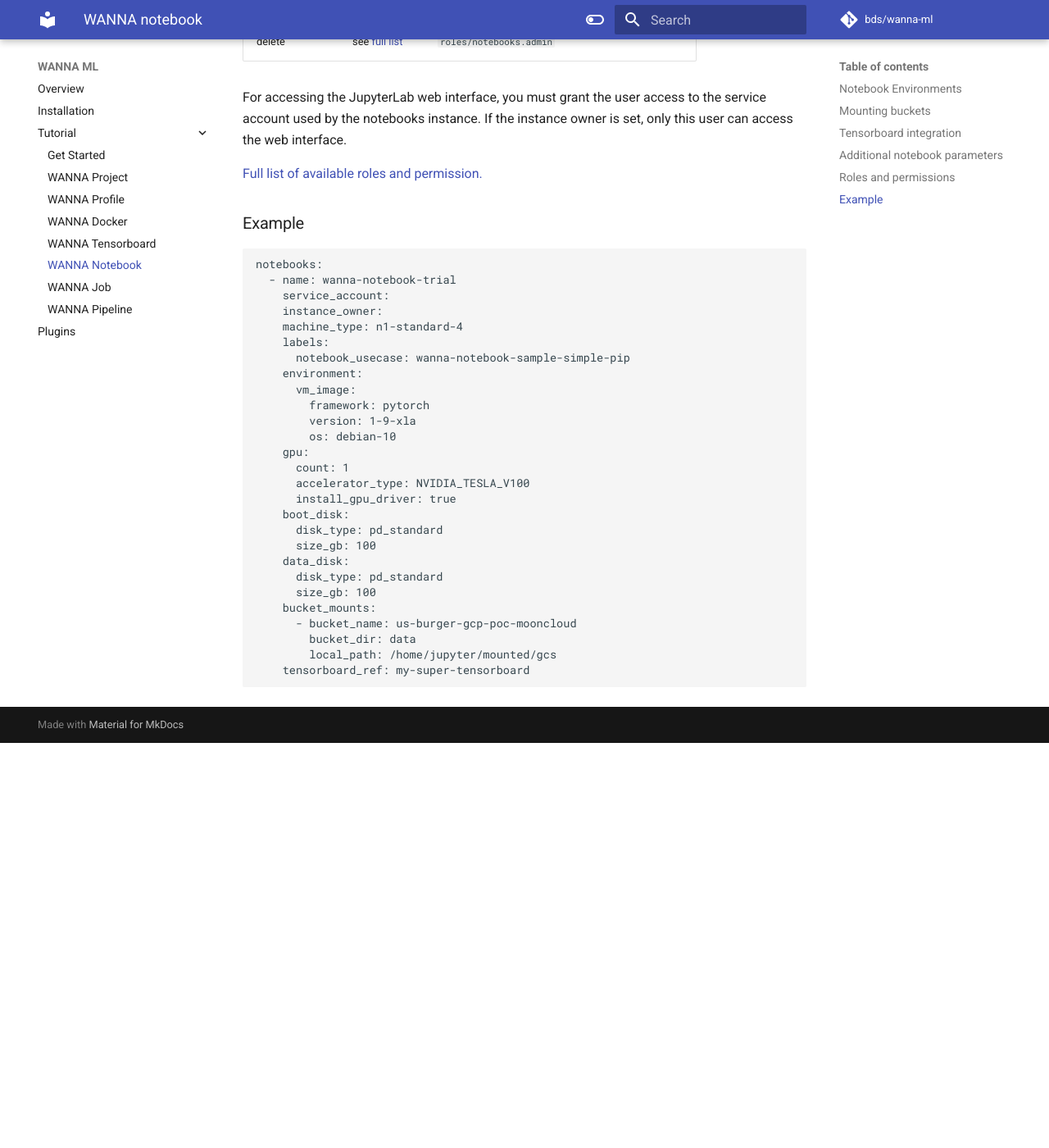
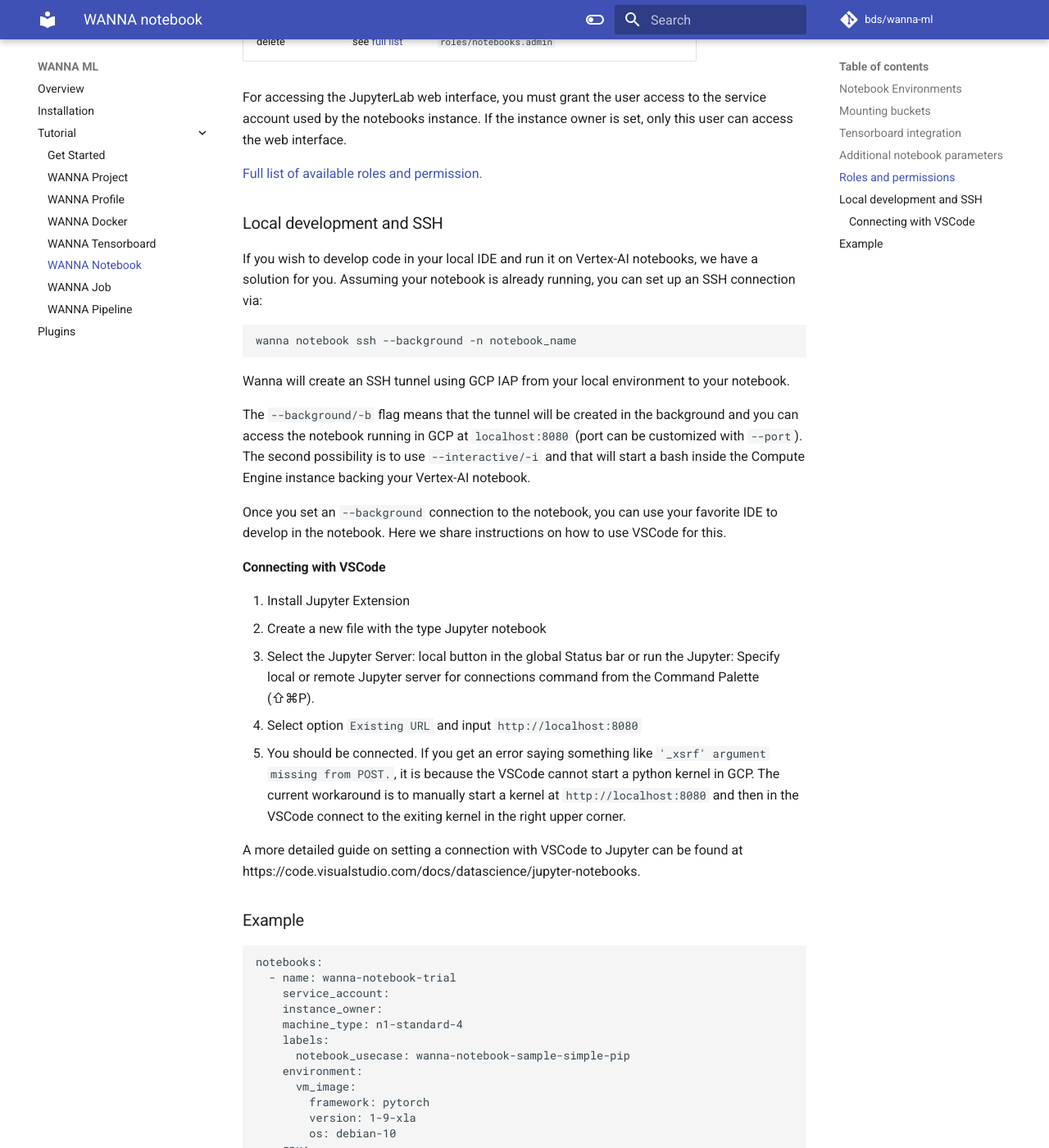
Before and after one commit to avast/wanna-ml, an MkDocs documentation site: the page built from docs/tutorial/notebook.md, in a window 1280 px wide and 1400 px high, scrolled down 2206 px. Shown: the whole window at 82% size. Built offline with MkDocs 1.6.1 and Material for MkDocs 9.7.7, drawn with Linux system fonts in a browser that asks for light colours; before the commit the page ends 3112 px from its top, so only the background shows below that.

Commit message:
WANNA-33: ssh docs

````diff
--- a/docs/tutorial/notebook.md
+++ b/docs/tutorial/notebook.md
@@ -92,6 +92,40 @@
 If the instance owner is set, only this user can access the web interface.
 
 [Full list of available roles and permission.](https://cloud.google.com/vertex-ai/docs/workbench/user-managed/iam)
+
+### Local development and SSH
+If you wish to develop code in your local IDE and run it on Vertex-AI notebooks, we have a solution for you.
+Assuming your notebook is already running, you can set up an SSH connection via:
+
+```
+wanna notebook ssh --background -n notebook_name
+```
+
+Wanna will create an SSH tunnel using GCP IAP from your local environment to your notebook.
+
+The `--background/-b` flag means that the tunnel will be created in the background and you can
+access the notebook running in GCP at `localhost:8080` (port can be customized with `--port`).
+The second possibility is to use `--interactive/-i` and that will start a bash inside the Compute Engine
+instance backing your Vertex-AI notebook.
+
+Once you set an `--background` connection to the notebook, you can use your favorite IDE to develop
+in the notebook. Here we share instructions on how to use VSCode for this.
+
+#### Connecting with VSCode
+1. Install Jupyter Extension
+2. Create a new file with the type Jupyter notebook
+3. Select the Jupyter Server: local button in the global Status bar or run the
+   Jupyter: Specify local or remote Jupyter server for connections command from the Command Palette (⇧⌘P).
+
+4. Select option `Existing URL` and input `http://localhost:8080`
+5. You should be connected. If you get an error saying something like `'_xsrf' argument missing from POST.`,
+it is because the VSCode cannot start a python kernel in GCP. The current workaround is to manually start
+   a kernel at `http://localhost:8080` and then in the VSCode connect to the exiting kernel in the right upper corner.
+
+
+A more detailed guide on setting a connection with VSCode to Jupyter can be found at https://code.visualstudio.com/docs/datascience/jupyter-notebooks.
+
+
 ### Example
 ```
 notebooks:
````
